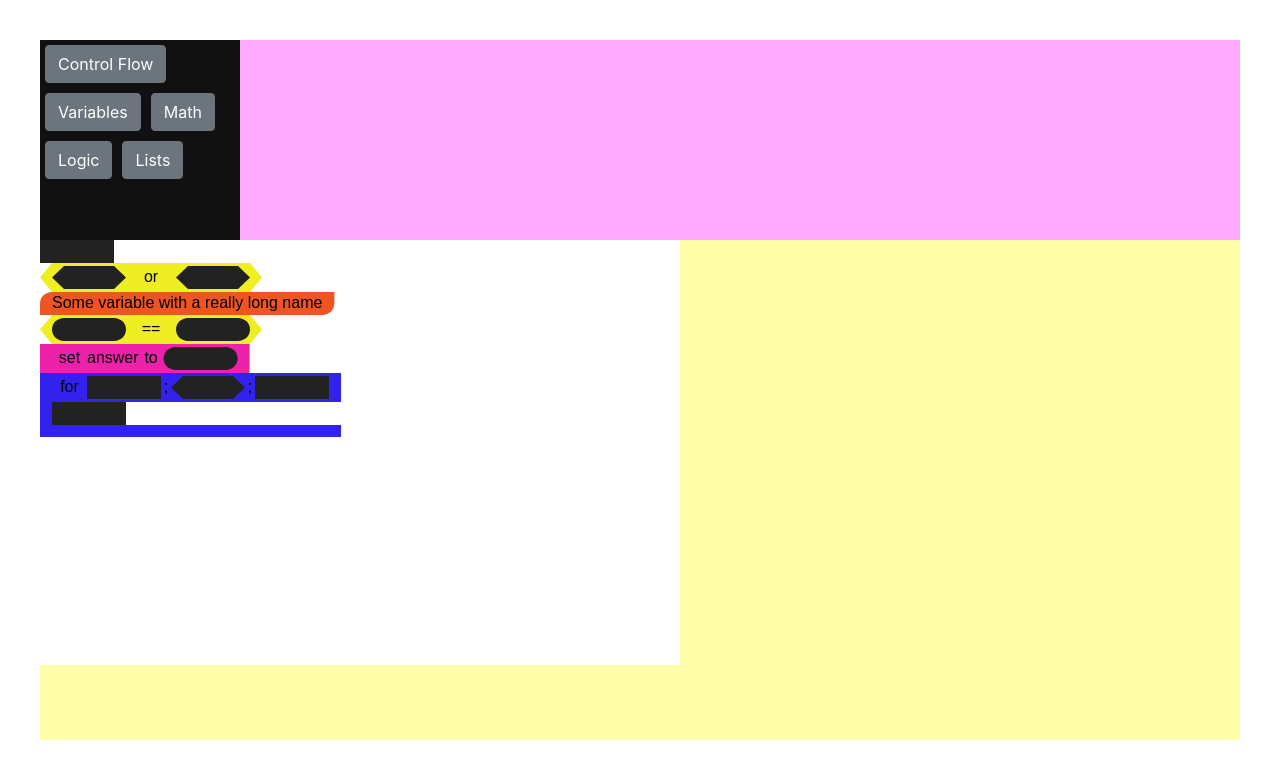
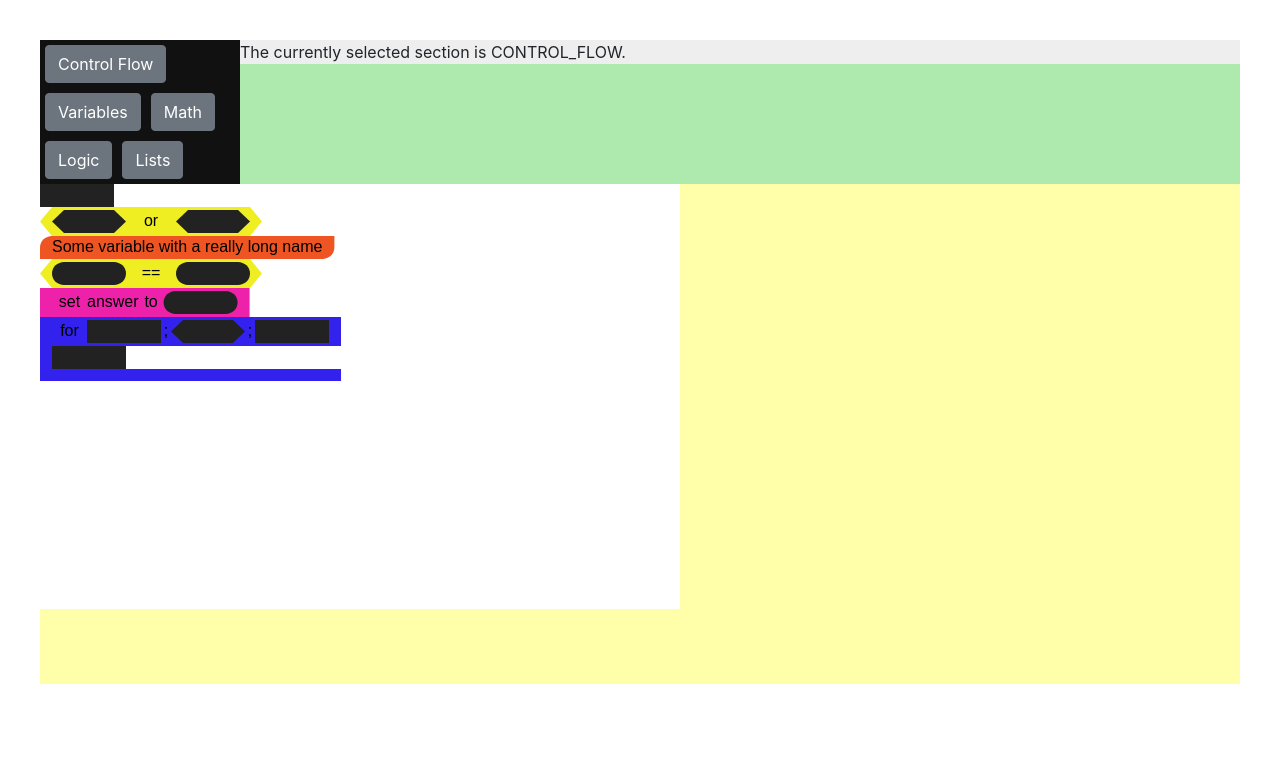
Before and after one commit to RickLeinecker/Fortuna, a React (Create React App) app in the folder fortuna/: page /Casus in a window 1280 px wide. Shown: the top 778 px of the page. Built offline with nearby package versions, Linux system fonts and the light colour scheme.

Commit message:
put block bank stuff in its own folder

```diff
--- a/fortuna/src/casus/CasusContainer.js
+++ b/fortuna/src/casus/CasusContainer.js
@@ -1,7 +1,7 @@
 //@flow strict
 
 import * as React from 'react';
-import BlockBank from './BlockBank.js';
+import BlockBank from './blockBank/BlockBank.js';
 import CasusEditor from './CasusEditor.js';
 
 class CasusContainer extends React.Component<{||}> {
--- /dev/null
+++ b/fortuna/src/casus/blockBank/BlockBank.css
@@ -0,0 +1,13 @@
+.flexContainer {
+	display: flex;
+	background-color: #ffaaff;
+	flex-direction: row;
+	align-content: stretch;
+	width: 100%;
+}
+.flexLeft {
+}
+.flexRight {
+	background-color: #aeeaae;
+	width: 100%;
+}
--- a/fortuna/src/casus/BlockBank.js
+++ b/fortuna/src/casus/blockBank/BlockBank.js
@@ -2,6 +2,8 @@
 
 import * as React from 'react';
 import BlockBankTypeSelector from './BlockBankTypeSelector.js';
+import BlockBankBlockShelf from './BlockBankBlockShelf.js';
+import './BlockBank.css';
 
 import type {BlockBankType} from './BlockBankType.js';
 
@@ -18,28 +20,19 @@ class BlockBank extends React.Component<Props, State> {
 	}
 
 	onSectionClicked = (section: BlockBankType) => {
-		console.log('In block bank, section: '+section);
+		this.setState({selectedSection: section});
 	}
 
 	render(): React.Node {
-		//display: 'inline-block',
-		const style = {
-			backgroundColor: '#ffaaff',
-			height: '200px',
-			justifyContent: 'center',
-			textAlign: 'justify',
-			width: '100%'
-		};
-		const leftSidebarStyle = {
-			backgroundColor: '#aaaaff',
-			height: '100%',
-			width: '200px'
-		};
-
 		return (
-			<div style={style}>
-				<BlockBankTypeSelector onSectionClicked={this.onSectionClicked} />
-				<span style={leftSidebarStyle}>Block Bank</span>
+			<div className="flexContainer">
+				<div className="flexLeft">
+					<BlockBankTypeSelector onSectionClicked={this.onSectionClicked} />
+				</div>
+				<div className="flexRight">
+					<BlockBankBlockShelf selectedSection={this.state.selectedSection} />
+				</div>
+				<br/>
 			</div>
 		);
 	}
--- /dev/null
+++ b/fortuna/src/casus/blockBank/BlockBankBlockShelf.js
@@ -0,0 +1,27 @@
+//@flow strict
+
+import * as React from 'react';
+
+import type {BlockBankType} from './BlockBankType.js';
+
+type Props = {|
+	selectedSection: BlockBankType
+|};
+
+class BlockBankBlockShelf extends React.Component<Props> {
+
+	render(): React.Node {
+		const style = {
+			backgroundColor: '#eeeeee',
+		};
+		console.log('Selected section: '+this.props.selectedSection);
+		return (
+			<div style={style}>
+				The currently selected section is {this.props.selectedSection}.
+			</div>
+		);
+	}
+
+}
+
+export default BlockBankBlockShelf;
```
Also changed, not shown: fortuna/src/casus/blockBank/BlockBankType.js (renamed from fortuna/src/casus/BlockBankType.js), fortuna/src/casus/blockBank/BlockBankTypeSelector.css (renamed from fortuna/src/casus/BlockBankTypeSelector.css), fortuna/src/casus/blockBank/BlockBankTypeSelector.js (renamed from fortuna/src/casus/BlockBankTypeSelector.js).
